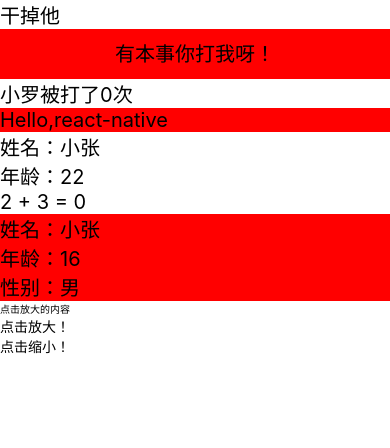
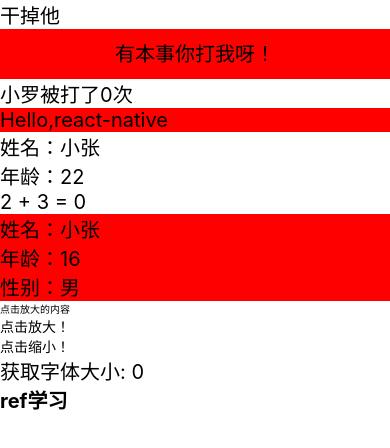
Before and after one commit to lorry0508/React-Native, a React Native app in the folder FirstApp/: screen / in a window 390 px wide. Shown: the top 448 px of the page. Built offline with nearby package versions, Linux system fonts and the light colour scheme.

Commit message:
ref的使用详解

```diff
--- a/FirstApp/App.js
+++ b/FirstApp/App.js
@@ -16,6 +16,7 @@ import LifeCicyle from './LifeCicyle';
 import EIComponent, { name, age, add } from './EIComponent';
 import PropsTest from './PropsTest';
 import StateTest from './StateTest';
+import RefTest from './RefTest';
 
 import {
 	//
@@ -41,7 +42,8 @@ export default class App extends React.Component {
 		super(props);
 		this.state = {
 			remove: false,
-			result: 0
+			result: 0,
+			size: 0
 		}
 	}
 	render() {
@@ -86,6 +88,21 @@ export default class App extends React.Component {
 				{/* es6解构赋值 */}
 				<PropsTest name={name} sex={sex} />
 				<StateTest />
+				<Text
+					ref='test'
+					style={{fontSize: 20}}
+					onPress={()=> {
+						// var size = this.refs.reftest.getSize();
+						// var size = this.reftests.getSize();
+						var size = this.refs['reftest'].getSize();
+						this.setState({
+							size: size
+						})
+					}}>
+					获取字体大小: {this.state.size}
+				</Text>
+				<RefTest ref='reftest' />
+				{/* <RefTest ref={reftest => this.reftests = reftest} />'' */}
 			</View>
 		);
 	}
--- /dev/null
+++ b/FirstApp/RefTest.js
@@ -0,0 +1,23 @@
+/*
+    ref使用学习
+*/
+import React, { Component } from 'react';
+
+import { Text, View } from 'react-native';
+
+export default class RefTest extends Component {
+    state = {
+        size: 10
+    }
+    constructor(props) {
+        super(props);
+    }
+    getSize() {
+        return this.state.size;
+    }
+    render() {
+        return (
+            <Text style={{fontSize: 20, fontWeight: '700'}}>ref学习</Text>
+        );
+    }
+}
```
